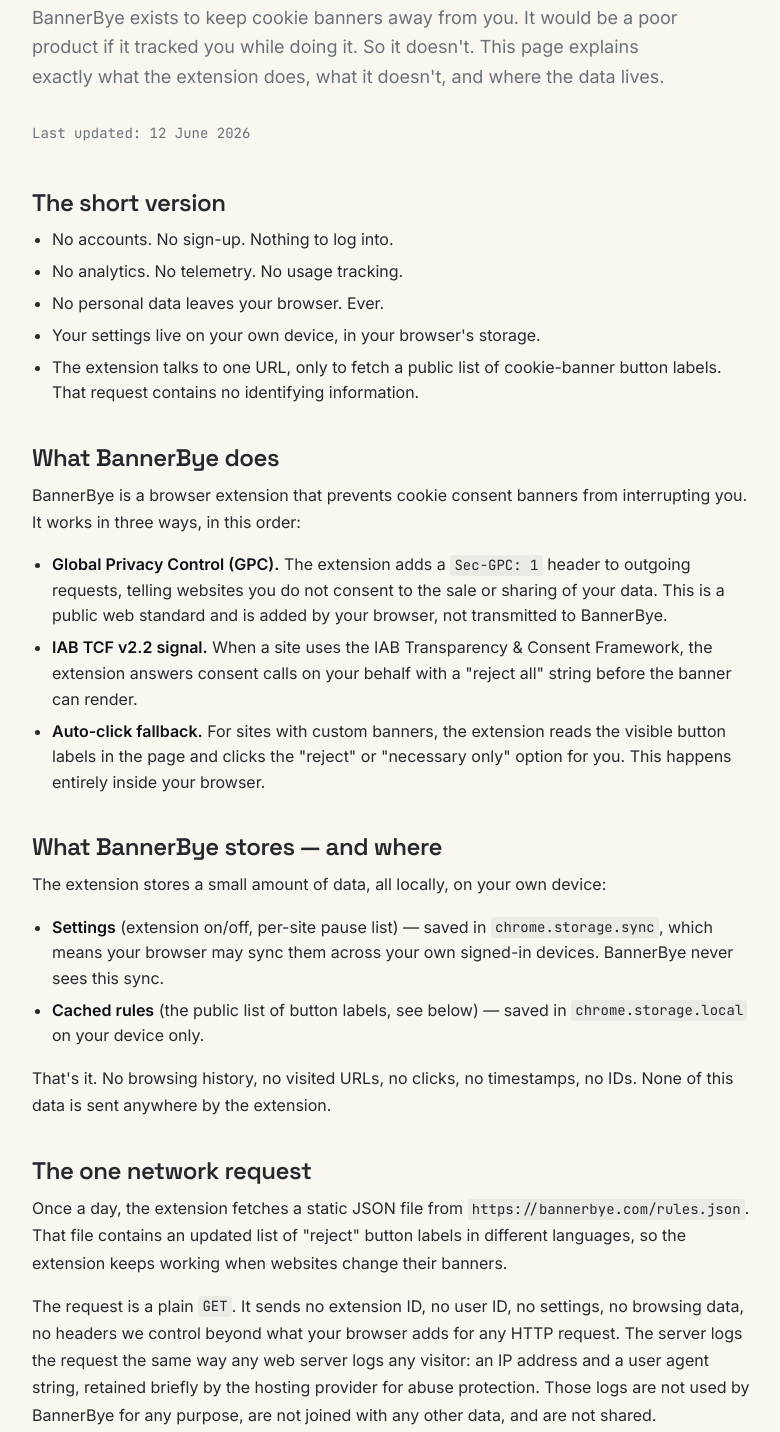
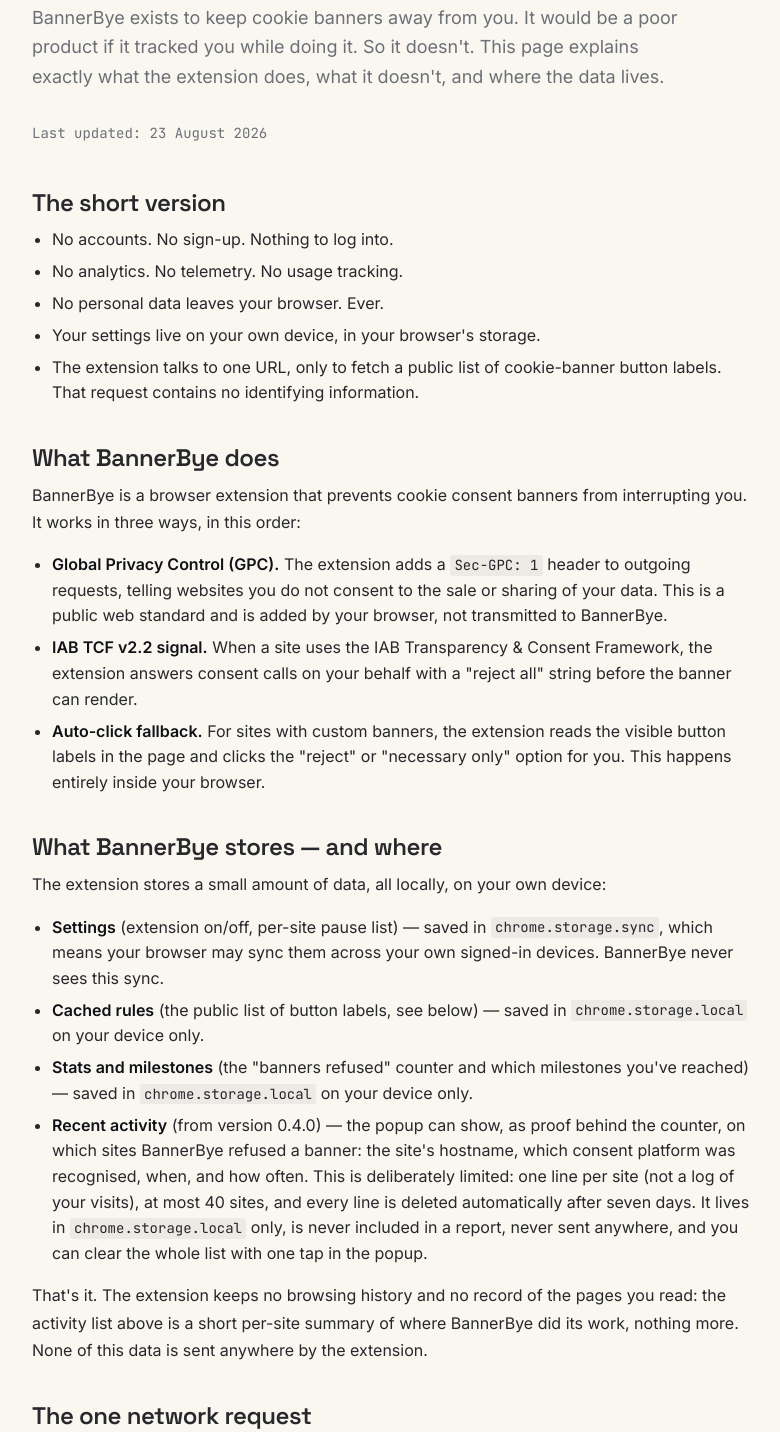
Before and after one commit to BannerBye/bannerbye-landing, a website: page privacy.html in a window 1280 px wide. Shown: the part 297-1729 px from the top of the page, without its empty margins (248-1028 px from the left). Drawn offline with Linux system fonts and the light colour scheme.

Commit message:
privacy: bewijslijst (v0.4.0) beschreven — lokale activiteitenlijst per host
De popup kan vanaf 0.4.0 lokaal tonen op welke sites BannerBye een banner
weigerde. Nieuwe bullets voor stats/milestones en de activiteitenlijst
(1 regel per host, max 40, 7 dagen TTL, alleen chrome.storage.local,
wisbaar met een tik). De absolute claim 'no visited URLs, no timestamps'
vervangen door de eerlijke variant: geen bezoeklog, wel een korte
per-site-samenvatting van waar BannerBye werkte.

```diff
--- a/privacy.html
+++ b/privacy.html
@@ -57,7 +57,7 @@
       BannerBye exists to keep cookie banners away from you. It would be a poor product if it tracked you while doing it. So it doesn't. This page explains exactly what the extension does, what it doesn't, and where the data lives.
     </p>
 
-    <p class="mt-8 text-sm font-mono text-smoke">Last updated: 12 June 2026</p>
+    <p class="mt-8 text-sm font-mono text-smoke">Last updated: 23 August 2026</p>
 
     <article class="prose-bb mt-12 text-base text-ink/90">
 
@@ -87,9 +87,11 @@
       <ul>
         <li><strong>Settings</strong> (extension on/off, per-site pause list) — saved in <code>chrome.storage.sync</code>, which means your browser may sync them across your own signed-in devices. BannerBye never sees this sync.</li>
         <li><strong>Cached rules</strong> (the public list of button labels, see below) — saved in <code>chrome.storage.local</code> on your device only.</li>
+        <li><strong>Stats and milestones</strong> (the "banners refused" counter and which milestones you've reached) — saved in <code>chrome.storage.local</code> on your device only.</li>
+        <li><strong>Recent activity</strong> (from version 0.4.0) — the popup can show, as proof behind the counter, on which sites BannerBye refused a banner: the site's hostname, which consent platform was recognised, when, and how often. This is deliberately limited: one line per site (not a log of your visits), at most 40 sites, and every line is deleted automatically after seven days. It lives in <code>chrome.storage.local</code> only, is never included in a report, never sent anywhere, and you can clear the whole list with one tap in the popup.</li>
       </ul>
       <p>
-        That's it. No browsing history, no visited URLs, no clicks, no timestamps, no IDs. None of this data is sent anywhere by the extension.
+        That's it. The extension keeps no browsing history and no record of the pages you read: the activity list above is a short per-site summary of where BannerBye did its work, nothing more. None of this data is sent anywhere by the extension.
       </p>
 
       <h2>The one network request</h2>
```
